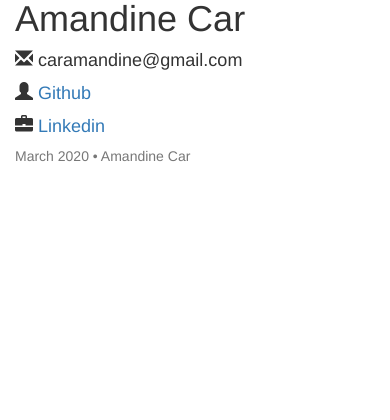
After one commit to mandarine8/Technical-Test-Python, a Flask app: page /contact in a window 390 px wide. The commit adds this page. Shown: the part 366-786 px from the top of the page. Run offline with Flask 2, Linux system fonts and the light colour scheme; some libraries are stand-ins or nearby versions.

Commit message:
Contact page created

```diff
--- a/app/routes.py
+++ b/app/routes.py
@@ -23,3 +23,7 @@ def exercise_2():
   if form.validate_on_submit():
     response = char_splitter(form.phrase.data)
   return render_template('exercise_2.html', title='Char splitter', form=form, response=response)
+
+@app.route('/contact')
+def contact():
+  return render_template('contact.html', title='Contact')
--- a/app/templates/base.html
+++ b/app/templates/base.html
@@ -24,7 +24,7 @@
         </ul>
 
         <ul class="nav navbar-nav navbar-right">
-          <li><a href="#">Contact</a></li>
+          <li><a href="{{ url_for('contact') }}">Contact</a></li>
         </ul>
       </div>
     </div>
--- /dev/null
+++ b/app/templates/contact.html
@@ -0,0 +1,30 @@
+{% extends "base.html" %}
+
+{% block app_content %}
+
+  <div class="row">
+    <div class="col-md-2">
+      <img src="https://res.cloudinary.com/mandarine8/image/upload/v1579306933/q254pclrrdybuiijoka7.jpg" alt="Responsive image" class="img-responsive img-thumbnail">
+    </div>
+
+    <div class="col-md-10">
+      <h1>Amandine Car</h1>
+      <ul class="list-unstyled">
+        <li class="h4">
+          <span class="glyphicon glyphicon-envelope" aria-hidden="true"></span>
+          caramandine@gmail.com
+        </li>
+        <li class="h4">
+          <span class="glyphicon glyphicon-user" aria-hidden="true"></span>
+          <a href="https://github.com/mandarine8">Github</a>
+        </li>
+        <li class="h4">
+          <span class="glyphicon glyphicon-briefcase" aria-hidden="true"></span>
+          <a href="https://www.linkedin.com/in/amandinecar/">Linkedin</a>
+        </li>
+      </ul>
+    </div>
+  </div>
+
+
+{% endblock %}
```
